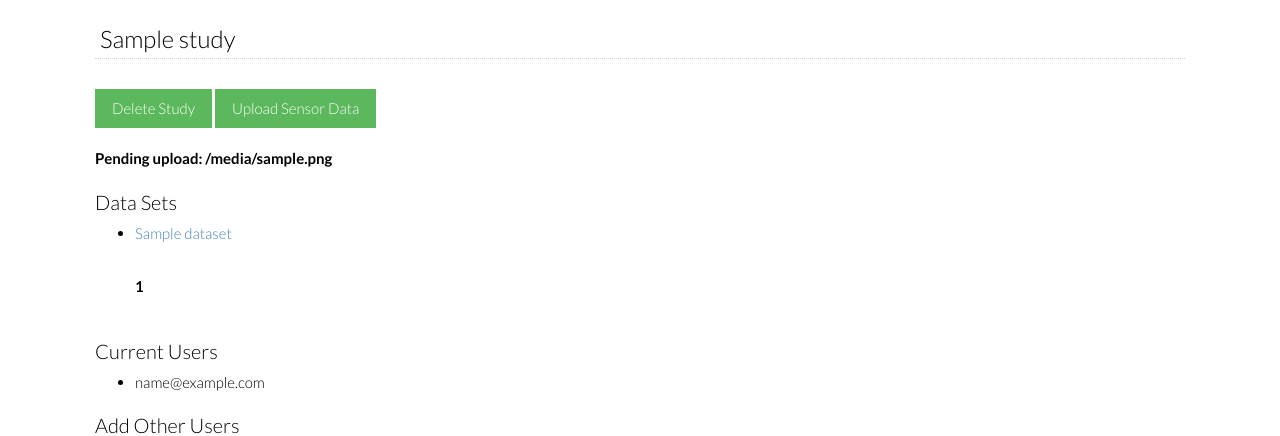
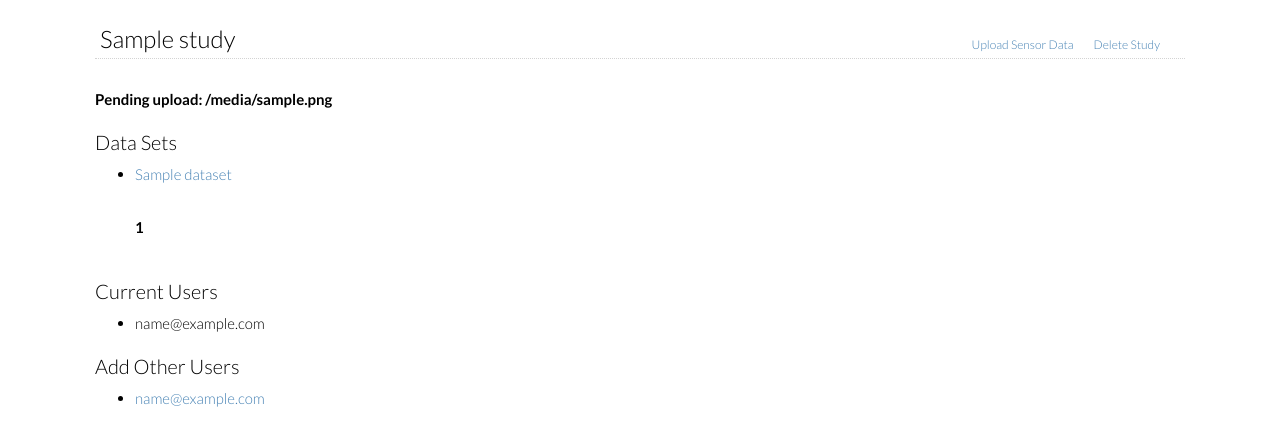
Before and after one commit to SUMSarizer/SUMSarizer, a Flask app: template templates/study.html in a window 1280 px wide. Shown: the part 45-481 px from the top of the page. Run offline with Flask 2, Linux system fonts and the light colour scheme; tables that the repository leaves empty hold one stand-in row (values such as "Sample post"); the template is opened without the code that fills it: values that come from a table or form of the project are taken from there, most other values are stand-ins (such as "Sample title", 1, 10 or a date in 2020); some libraries are stand-ins or nearby versions.

Commit message:
Style changes and study template change

```diff
--- a/static/css/style.css
+++ b/static/css/style.css
@@ -4,6 +4,7 @@ body {background-color:white; color: black;}
 h1 { font-size: 24px; border-bottom: 1px dotted lightgrey; padding: 5px; margin-bottom: 30px; }
 .nobottom{margin-bottom:0px;}
 .nomargin{margin:0;}
+.studyTextButton{margin-right:20px; margin-top:12px}
 .tinyText{font-size:12px; font-weight:200;}
 .upload-container { margin: 20px 0;}
 .row{margin-left:10px; margin-right:10px;}
@@ -89,10 +90,14 @@ svg {
   shape-rendering: crispEdges;
 }
 
-
 .main_brush .extent,
 .context_brush .extent {
   stroke: #fff;
   fill-opacity: .125;
   shape-rendering: crispEdges;
 }
+
+.modal-body input.form-control{border:1px solid lightgray;}
+.modal-content{background-color:white!important;}
+.modal-footer{background-color:white!important;}
+.modal-header{background-color:white!important;}
--- a/templates/study.html
+++ b/templates/study.html
@@ -57,10 +57,10 @@
     <div class="row">
       <div class="col-lg-12">
 
-		<h1>{{study.title}}</h1>
-		<a href="" class="btn btn-success" ng-click="vm.deleteModal()">Delete Study</a>
-		<a href="" class="btn btn-success" ng-click="vm.openModal()">Upload Sensor Data</a>
-
+		<h1>{{study.title}}
+			<a href="" class="tinyText studyTextButton pull-right" ng-click="vm.deleteModal()">Delete Study</a>
+			<a href="" class="tinyText studyTextButton pull-right" ng-click="vm.openModal()">Upload Sensor Data</a>
+		</h1>
 		<div class="upload-container">
 
 			{% for upload in uploads %}
```
